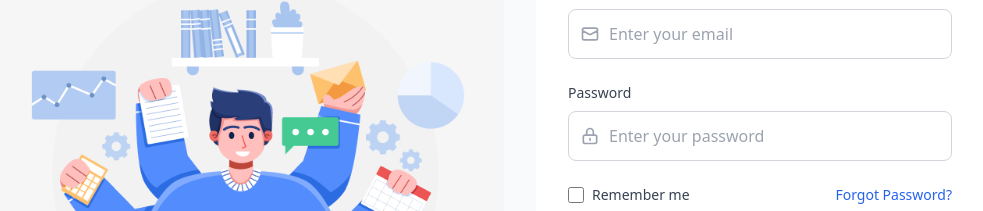
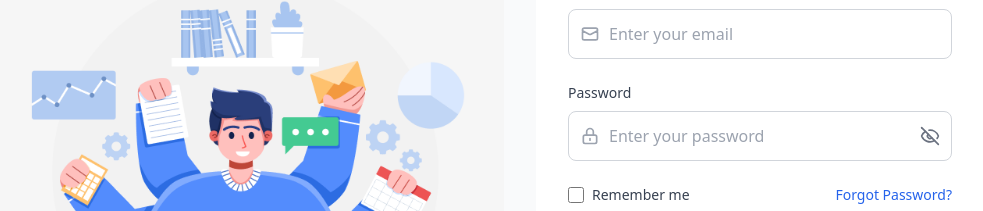
Before and after one commit to Manikumar363/meinhaus-admin, a React (Create React App) app: page /auth/signin in a window 1280 px wide. Shown: the part 275-486 px from the top of the page, without its empty margins (8-991 px from the left). Built offline with nearby package versions, Linux system fonts and the light colour scheme; no server answers.

Commit message:
hide password field added

```diff
--- a/src/pages/auth/Login.jsx
+++ b/src/pages/auth/Login.jsx
@@ -3,6 +3,7 @@
 import { useSelector } from 'react-redux';
 import { useNavigate } from 'react-router-dom';
 import { toast } from 'react-toastify';
+import { Eye, EyeOff } from 'lucide-react';
 
 const CloseXButton = ({ closeToast }) => (
   <button onClick={closeToast} className="toast-close-btn" aria-label="Close">×</button>
@@ -50,6 +51,7 @@
   const navigate = useNavigate();
   const token = useSelector((s) => s.auth.accessToken);
   const [form, setForm] = useState({ email: '', password: '' });
+  const [showPassword, setShowPassword] = useState(false);
   const [adminSignin, { isLoading, error, isError }] = useAdminSigninMutation();
   const loadingToastId = useRef(null);
   const slowTimerRef = useRef(null);
@@ -244,7 +246,7 @@
                   <input
                     id="password"
                     name="password"
-                    type="password"
+                    type={showPassword ? 'text' : 'password'}
                     value={form.password}
                     onChange={onChange}
                     className={`block w-full pl-10 pr-12 py-3 border rounded-lg focus:outline-none focus:ring-2 ${
@@ -253,6 +255,18 @@
                     placeholder="Enter your password"
                     required
                   />
+                  <button
+                    type="button"
+                    aria-label={showPassword ? 'Hide password' : 'Show password'}
+                    onClick={() => setShowPassword(p => !p)}
+                    className="absolute inset-y-0 right-0 pr-3 flex items-center text-gray-500 hover:text-gray-700"
+                  >
+                    {showPassword ? (
+                      <Eye className="w-5 h-5" />
+                    ) : (
+                      <EyeOff className="w-5 h-5" />
+                    )}
+                  </button>
                 </div>
                 {errors.password && <p className="mt-1 text-xs text-red-600">{errors.password}</p>}
               </div>
```
